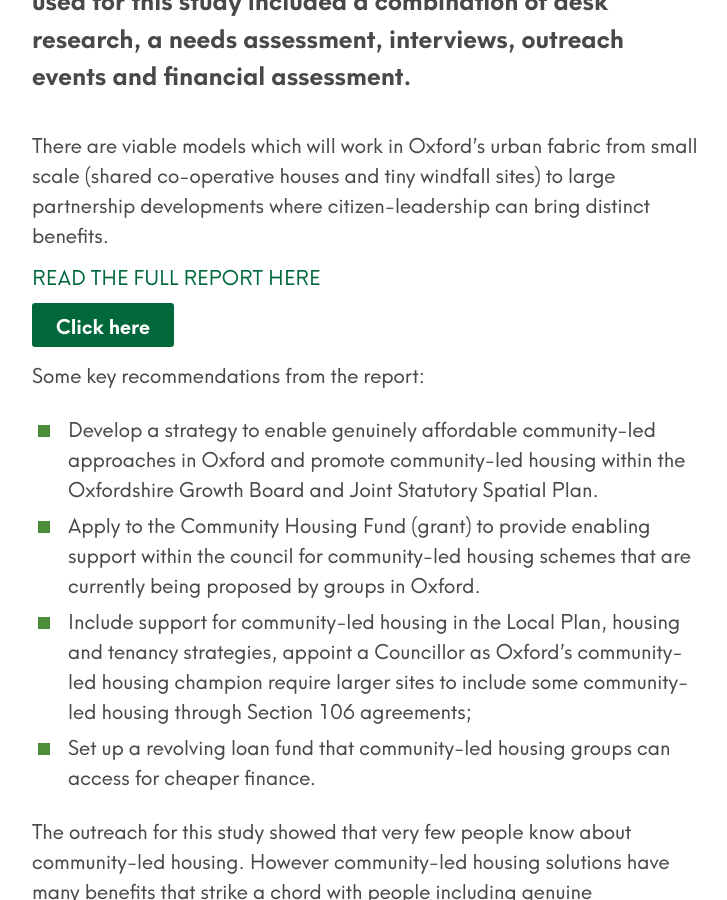
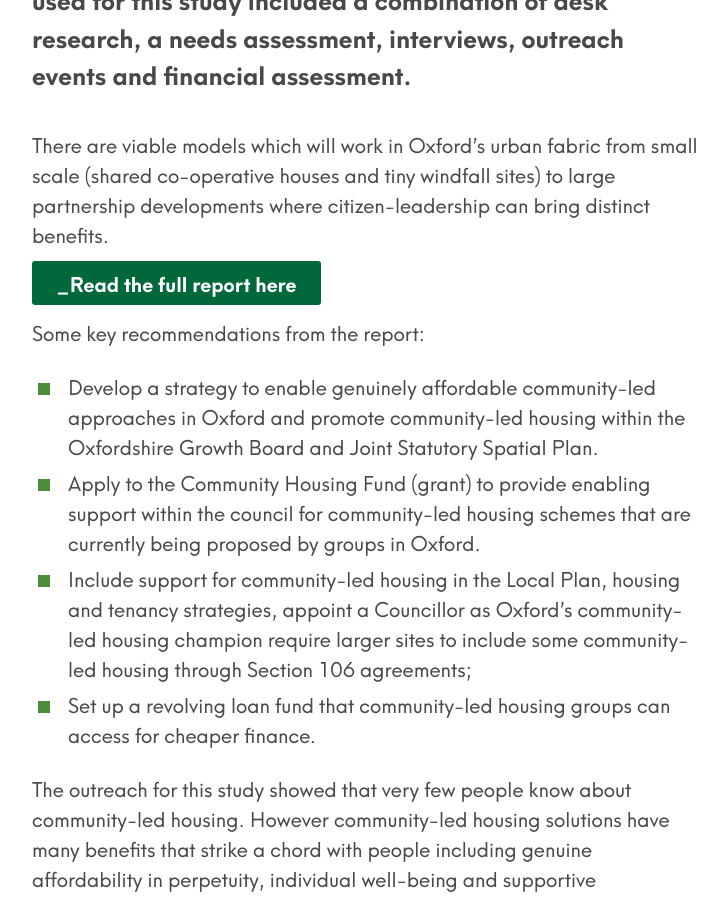
Before and after one commit to johnpuddephatt/oclt, a Jekyll site: the page built from _posts/2019-01-23-report2019.md, in a window 1280 px wide and 900 px high, scrolled down 844 px. Shown: the whole window, without its empty margins (272-999 px from the left). Built offline with Jekyll 4.4.1, drawn with Linux system fonts in a browser that asks for light colours.

Commit message:
Update from Forestry.io - Updated 2019-01-23-report2019.md

```diff
--- a/_posts/2019-01-23-report2019.md
+++ b/_posts/2019-01-23-report2019.md
@@ -9,9 +9,7 @@ In March 2017, Oxford City Council received £54,859 from the Community Housing
 
 There are viable models which will work in Oxford's urban fabric from small scale (shared co-operative houses and tiny windfall sites) to large partnership developments where citizen-leadership can bring distinct benefits.
 
-[READ THE FULL REPORT HERE](https://issuu.com/cohohub/docs/oxfordclh_finalreport_and_appendice)
-
-{% include button.html link="http://www.test.com" text="Click here" %}
+{% include button.html link="https://issuu.com/cohohub/docs/oxfordclh_finalreport_and_appendice_" text="_Read the full report here" %}
 
 Some key recommendations from the report:
 
```
